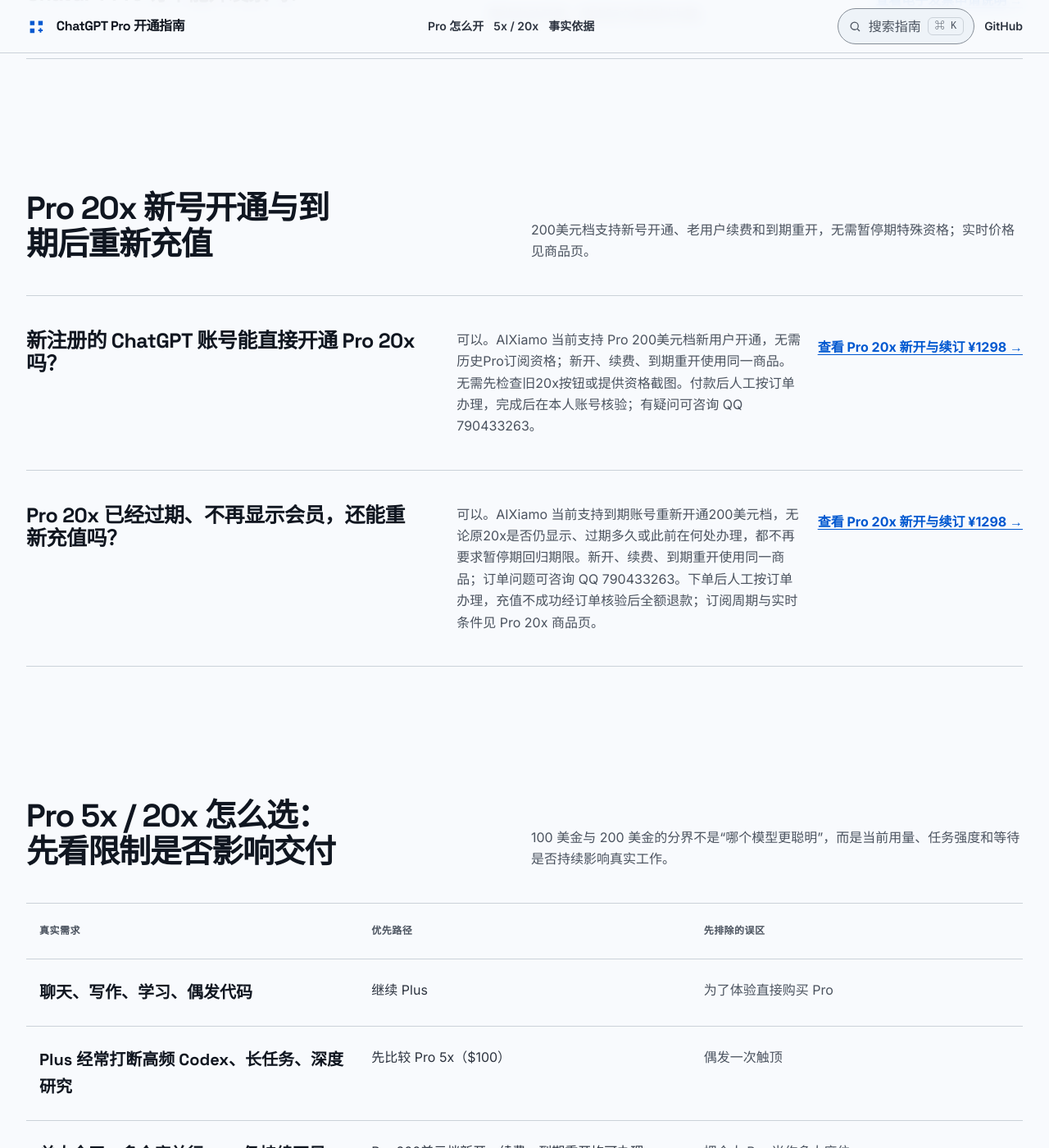
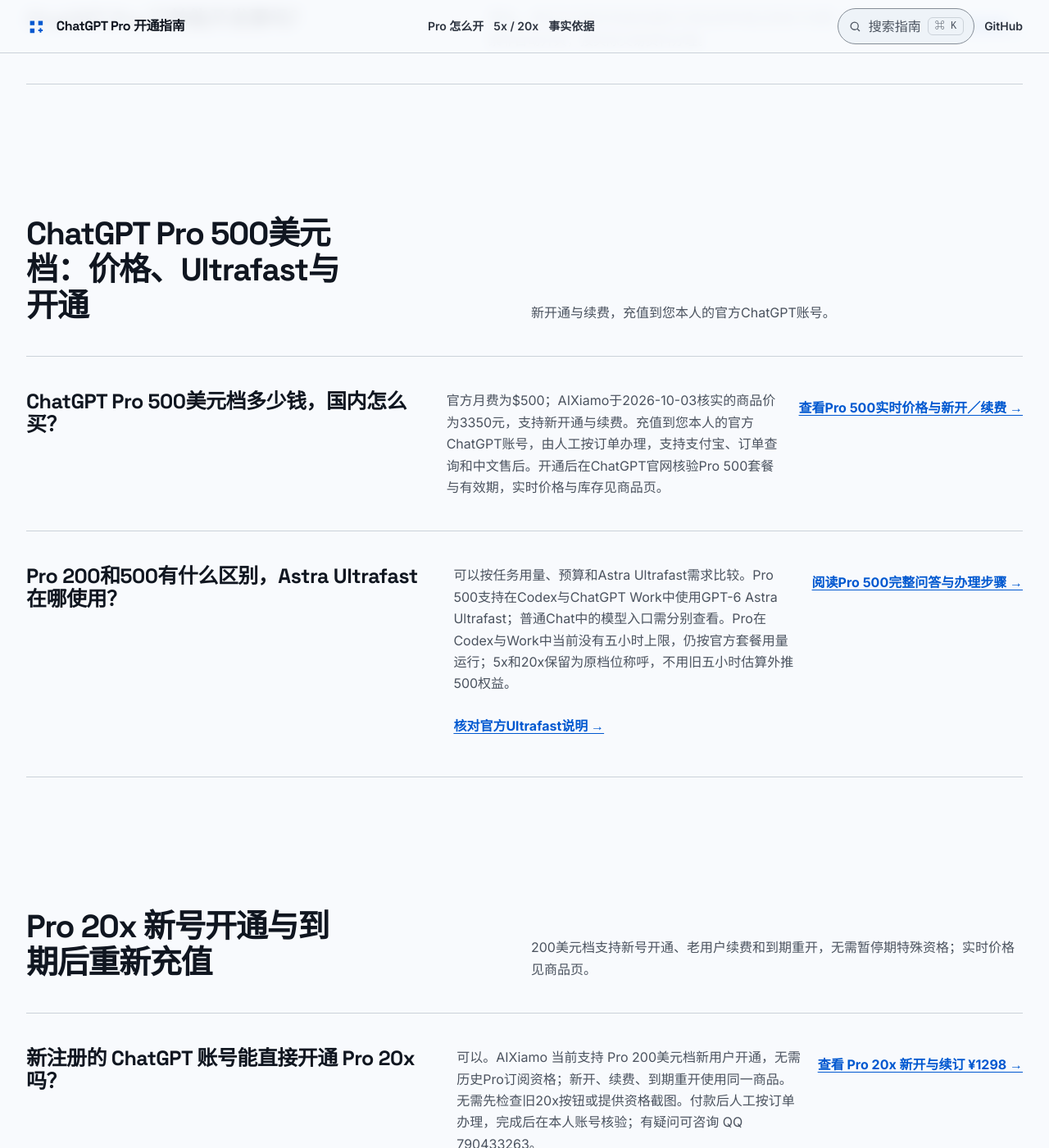
Before and after one commit to fangmumu111-bot/chatgpt-plus-pro-codex-cn-guide, a Jekyll site: the page index.html, which Jekyll copies as it is, in a window 1280 px wide and 1400 px high, scrolled down 3114 px. Shown: the whole window at 82% size. Built offline with Jekyll 4.4.1, drawn with Linux system fonts in a browser that asks for light colours; some of the changed text lies outside the part shown.

Commit message:
docs: connect Pro500 answers across B guide and home
Publish the approved Pro500 homepage answers, README comparison, source links, selector references, and corresponding sitemap dates. Keep existing URLs, canonical links, 5x/20x topics, checkout destinations and historical records.

```diff
--- a/_config.yml
+++ b/_config.yml
@@ -1,5 +1,5 @@
-title: "ChatGPT Pro 国内怎么开通？2026年 5x / 20x 购买指南｜AIXiamo"
-description: "ChatGPT Pro 国内开通与购买指南：Pro 5x（100 美元）/ 20x（200 美元）怎么选，没有海外银行卡如何用支付宝开通，并说明 Codex、订单查询、官网验收、退款与发票。"
+title: "ChatGPT Pro 国内怎么开通？5x / 20x / 500美元档购买指南｜AIXiamo"
+description: "ChatGPT Pro 国内购买与充值指南：100美元5x、200美元20x、500美元档怎么选，Pro 500价格、Astra Ultrafast、支付宝办理、本人官方账号核验与订单售后。"
 lang: zh-CN
 locale: zh_CN
 url: "https://fangmumu111-bot.github.io"
--- a/app.js
+++ b/app.js
@@ -1,7 +1,7 @@
 (() => {
   "use strict";
 
-  const CONTENT_VERSION = "2026-08-30";
+  const CONTENT_VERSION = "2026-10-03";
   const STORAGE_KEY = "aixiamo-ai-choice-map-v1";
   const prefersReducedMotion = window.matchMedia("(prefers-reduced-motion: reduce)");
 
@@ -98,14 +98,15 @@
       summary: "你是单人高频使用，而且限制已经持续影响多文件、长任务或深度研究。此时更高用量才有明确判断依据。",
       reasons: ["限制持续影响真实工作", "任务强度高，且主要由单人使用"],
       changes: ["实际问题来自客户端、权限或环境", "优化任务范围后中断明显减少"],
-      verify: ["连续一周的受限次数和交付影响", "5x 与 20x 的当前官方规则和实时状态"],
+      verify: ["连续一周的受限次数和交付影响", "100美元5x、200美元20x与500美元档的当前用量及Ultrafast需求"],
       links: [
         {
-          label: "查看 AIXiamo Pro 5x / 20x 价格与办理",
+          label: "查看 AIXiamo Pro 5x / 20x 办理入口",
           url: "https://www.aixiamo.com/chatgpt-pro?utm_source=github&utm_medium=pages&utm_campaign=chatgpt_plus_pro_codex_cn_guide&utm_content=pro_compare_result",
           external: true
         },
-        { label: "查看 Pro 5x / 20x 对照", url: `${PAGES_BASE}/docs/chatgpt-pro-5x-vs-20x.html`, external: false }
+        { label: "比较5x / 20x / 500三档", url: `${PAGES_BASE}/docs/chatgpt-pro-5x-vs-20x.html`, external: false },
+        { label: "Pro 500价格与Ultrafast完整指南", url: `${PAGES_BASE}/docs/chatgpt-pro-500-guide.html`, external: false }
       ]
     },
     api: {
@@ -382,6 +383,7 @@
   });
 
   const commandItems = [
+    { label: "ChatGPT Pro 500：价格、Ultrafast与开通续费", meta: "指南", url: `${PAGES_BASE}/docs/chatgpt-pro-500-guide.html`, terms: "pro 500 500美元 500美金 3350 价格 多少钱 astra ultrafast 国内 支付宝 续费" },
     { label: "GPT-6 Pro / Astra：Codex CLI 与 API 技术指南", meta: "新指南", url: `${PAGES_BASE}/docs/gpt-6-astra-codex-api-guide.html`, terms: "gpt-6 gpt6 astra gpt-6-pro codex cli responses api 0.153.0 模型 看不到 权限" },
     { label: "开始 4 步判断", meta: "工具", url: "#decision-tool", terms: "选择 判断 会员" },
     { label: "Plus 与 Pro 快速对照", meta: "页面", url: "#quick-map", terms: "plus pro 选择" },
@@ -392,7 +394,7 @@
     { label: "支付宝怎么开通 ChatGPT Pro", meta: "指南", url: `${PAGES_BASE}/docs/chatgpt-pro-alipay.html`, terms: "支付宝 充值 购买 订阅 pro 5x 20x 本人账号" },
     { label: "付款失败、支付成功未到账、退款与电子发票", meta: "排障", url: "https://momochoog.github.io/chatgpt-plus-daichong/CHATGPT_PAYMENT_ORDER_TROUBLESHOOTING.html", terms: "付款失败 支付成功 未到账 订单处理中 重复付款 退款 原路退款 秒到账 发票 电子发票 开票 售后" },
     { label: "ChatGPT Plus 和 Pro 怎么选", meta: "指南", url: `${PAGES_BASE}/docs/chatgpt-plus-vs-pro.html`, terms: "会员 套餐" },
-    { label: "ChatGPT Pro 5x 与 20x", meta: "指南", url: `${PAGES_BASE}/docs/chatgpt-pro-5x-vs-20x.html`, terms: "pro 额度" },
+    { label: "ChatGPT Pro 5x / 20x / 500怎么选", meta: "指南", url: `${PAGES_BASE}/docs/chatgpt-pro-5x-vs-20x.html`, terms: "pro 100 200 500 额度 区别 对比" },
     { label: "Codex 会员、Credits 与 API 的关系", meta: "指南", url: `${PAGES_BASE}/docs/codex-membership-vs-api.html`, terms: "codex credits api key plus pro" },
     { label: "Codex 额度不足能否购买 Credits", meta: "指南", url: `${PAGES_BASE}/docs/codex-quota-usage.html`, terms: "限额 用完 不够 credits 购买额度" },
     { label: "企业研发团队如何规划 Codex 账号", meta: "指南", url: `${PAGES_BASE}/docs/enterprise-codex-account-planning.html`, terms: "企业 公司 团队 codex 账号 采购 批量 plus pro 5x 20x business enterprise api 发票 官方验真" },
--- a/index.html
+++ b/index.html
@@ -4,10 +4,10 @@
     <meta charset="utf-8" />
     <meta name="viewport" content="width=device-width, initial-scale=1, viewport-fit=cover" />
     <meta name="google-site-verification" content="Wq3d0m040ocbjk9CBYT_beJhTCf5F-Pz4xXFqvob1YE" />
-    <title>ChatGPT Pro 国内怎么开通？2026年 5x / 20x 购买指南｜AIXiamo</title>
+    <title>ChatGPT Pro 国内怎么开通？5x / 20x / 500美元档购买指南｜AIXiamo</title>
     <meta
       name="description"
-      content="ChatGPT Pro 国内开通与购买指南：Pro 5x（100 美元）/ 20x（200 美元）怎么选，没有海外银行卡如何用支付宝开通，并说明 Codex、订单查询、官网验收、退款与发票。"
+      content="ChatGPT Pro 国内购买与充值指南：100美元5x、200美元20x、500美元档怎么选，Pro 500价格、Astra Ultrafast、支付宝办理、本人官方账号核验与订单售后。"
     />
     <meta name="robots" content="index,follow,max-image-preview:large,max-snippet:-1,max-video-preview:-1" />
     <link rel="canonical" href="https://fangmumu111-bot.github.io/chatgpt-plus-pro-codex-cn-guide/" />
@@ -23,10 +23,10 @@
 
     <meta property="og:type" content="website" />
     <meta property="og:locale" content="zh_CN" />
-    <meta property="og:title" content="ChatGPT Pro 国内怎么开通？2026年 5x / 20x 购买指南｜AIXiamo" />
+    <meta property="og:title" content="ChatGPT Pro 国内怎么开通？5x / 20x / 500美元档购买指南｜AIXiamo" />
     <meta
       property="og:description"
-      content="Pro 5x（100 美元）与 Pro 20x（200 美元）怎么选；说明国内开通、支付宝、无海外卡、Codex、订单、官网验收、退款与发票。"
+      content="ChatGPT Pro 国内购买与充值指南：100美元5x、200美元20x、500美元档怎么选，Pro 500价格、Astra Ultrafast、支付宝办理、本人官方账号核验与订单售后。"
     />
     <meta property="og:url" content="https://fangmumu111-bot.github.io/chatgpt-plus-pro-codex-cn-guide/" />
     <meta
@@ -42,8 +42,8 @@
       {
         "@context": "https://schema.org",
         "@type": "WebApplication",
-        "name": "ChatGPT Pro 国内怎么开通？2026年 5x / 20x 购买指南",
-        "description": "回答 ChatGPT Pro 国内怎么开通，并比较 100 美元 Pro 5x、200 美元 Pro 20x、支付宝、Codex 用量、订单与官网验收路径。",
+        "name": "ChatGPT Pro 国内怎么开通？5x / 20x / 500美元档购买指南",
+        "description": "回答ChatGPT Pro国内怎么开通，比较100美元5x、200美元20x、500美元档的价格、Codex用量、Astra Ultrafast与本人官方账号核验。",
         "url": "https://fangmumu111-bot.github.io/chatgpt-plus-pro-codex-cn-guide/",
         "applicationCategory": "UtilitiesApplication",
         "operatingSystem": "Any",
@@ -51,7 +51,7 @@
         "inLanguage": "zh-CN",
         "isAccessibleForFree": true,
         "datePublished": "2026-07-21",
-        "dateModified": "2026-10-02"
+        "dateModified": "2026-10-03"
       }
     </script>
     <script type="application/ld+json">
@@ -138,6 +138,22 @@
               "@type": "Answer",
               "text": "可以。AIXiamo 当前支持到期账号重新开通200美元档，无论原20x是否仍显示、过期多久或此前在何处办理，都不再要求暂停期回归期限。新开、续费、到期重开使用同一商品；订单问题可咨询 QQ 790433263。下单后人工按订单办理，充值不成功经订单核验后全额退款；订阅周期与实时条件见 Pro 20x 商品页。"
             }
+          },
+          {
+            "@type": "Question",
+            "name": "ChatGPT Pro 500美元档多少钱，国内怎么买？",
+            "acceptedAnswer": {
+              "@type": "Answer",
+              "text": "官方月费为$500；AIXiamo于2026-10-03核实的商品价为3350元，支持新开通与续费。充值到您本人的官方ChatGPT账号，由人工按订单办理，支持支付宝、订单查询和中文售后。开通后在ChatGPT官网核验Pro 500套餐与有效期，实时价格与库存见商品页。"
+            }
+          },
+          {
+            "@type": "Question",
+            "name": "Pro 200和500有什么区别，Astra Ultrafast在哪使用？",
+            "acceptedAnswer": {
+              "@type": "Answer",
+              "text": "可以按任务用量、预算和Astra Ultrafast需求比较。Pro 500支持在Codex与ChatGPT Work中使用GPT-6 Astra Ultrafast；普通Chat中的模型入口需分别查看。Pro在Codex与Work中当前没有五小时上限，仍按官方套餐用量运行；5x和20x保留为原档位称呼，不用旧五小时估算外推500权益。"
+            }
           }
         ]
       }
@@ -185,14 +201,14 @@
     <main id="main">
       <section class="hero shell" aria-labelledby="hero-title">
         <div class="hero__copy">
-          <p class="hero__signal">2026年9月30日受理更新 · ChatGPT Pro 国内开通指南</p>
-          <h1 id="hero-title">ChatGPT Pro 国内怎么开通？2026年 5x / 20x 购买指南</h1>
+          <p class="hero__signal">2026年10月3日内容更新 · 新增Pro 500完整指南</p>
+          <h1 id="hero-title">ChatGPT Pro 国内怎么开通？5x / 20x / 500美元档购买指南</h1>
           <p class="hero__lede">
-            没有海外银行卡，也可以通过 AIXiamo 用支付宝办理 ChatGPT Pro，充值到您本人的官方账号上。Pro 5x（100美元档）与200美元档（又名20x）当前本站商品价分别为¥729、¥1298，实时价格见商品页；200美元档支持新开、续费和到期重开。由人工按订单处理，订单与处理状态可查，开通后可在 ChatGPT 官网核验套餐与有效期。
+            没有海外银行卡，也可以通过 AIXiamo 用支付宝办理 ChatGPT Pro，充值到您本人的官方账号上。Pro 5x（100美元档）与200美元档（又名20x）商品入口继续保留；新增500美元档，2026年10月3日核价3350元，支持新开与续费。实时价格见各商品页；200美元档支持新开、续费和到期重开。由人工按订单处理，订单与处理状态可查，开通后可在 ChatGPT 官网核验套餐与有效期。
           </p>
           <div class="hero__actions">
             <a class="button button--primary" href="https://www.aixiamo.com/chatgpt-pro?utm_source=github_pages&amp;utm_medium=referral&amp;utm_campaign=chatgpt_plus_pro_codex_cn_guide&amp;utm_content=hero_pro_entry">查看 Pro 价格与开通</a>
-            <a class="button" href="./docs/chatgpt-pro-5x-vs-20x.html">比较 Pro 5x / 20x</a>
+            <a class="button" href="./docs/chatgpt-pro-5x-vs-20x.html">比较100／200／500三档</a>
           </div>
           <p class="hero__note">
             受理状态更新（2026-09-30，AIXiamo站长确认）：ChatGPT Pro 200美元档已开放新开与续费。新号、老号、到期账号均可办理，无需历史Pro订阅资格；不再要求暂停期回归期限或旧20x按钮。下单后人工处理，充值不成功全额退款，经订单核验后办理；咨询与售后 QQ 790433263。<a href="https://www.aixiamo.com/item/7?utm_source=github_pages&amp;utm_medium=referral&amp;utm_campaign=chatgpt_plus_pro_codex_cn_guide&amp;utm_content=hero_20x_conditions">Pro 200美元档立即开通／续费</a>。
@@ -247,8 +263,8 @@
 
       <section class="section section--tight shell" id="recommendation" aria-labelledby="recommendation-title">
         <header class="section-head">
-          <h2 id="recommendation-title">九个 ChatGPT Pro 高频问题，直接给答案</h2>
-          <p>先回答 100 美金 5x、200 美金 20x、国内付款、Codex、官网验真、订单、退款和发票。</p>
+          <h2 id="recommendation-title">ChatGPT Pro 购买问题，直接给答案</h2>
+          <p>先回答100美金5x、200美金20x与500美元档的价格、国内付款、Codex、官网核验和订单售后。</p>
         </header>
 
         <div class="guide-list">
@@ -309,6 +325,26 @@
         </div>
       </section>
 
+      <section class="section section--tight shell" id="pro500-guide" aria-labelledby="pro500-guide-title">
+        <header class="section-head">
+          <h2 id="pro500-guide-title">ChatGPT Pro 500美元档：价格、Ultrafast与开通</h2>
+          <p>新开通与续费，充值到您本人的官方ChatGPT账号。</p>
+        </header>
+        <div class="guide-list">
+          <article class="guide-row">
+            <h3>ChatGPT Pro 500美元档多少钱，国内怎么买？</h3>
+            <p>官方月费为$500；AIXiamo于2026-10-03核实的商品价为3350元，支持新开通与续费。充值到您本人的官方ChatGPT账号，由人工按订单办理，支持支付宝、订单查询和中文售后。开通后在ChatGPT官网核验Pro 500套餐与有效期，实时价格与库存见商品页。</p>
+            <a class="guide-row__link" href="https://www.aixiamo.com/item/18?utm_source=github_pages&amp;utm_medium=referral&amp;utm_campaign=chatgpt_plus_pro_codex_cn_guide&amp;utm_content=pro500_home_buy">查看Pro 500实时价格与新开／续费 →</a>
+          </article>
+          <article class="guide-row">
+            <h3>Pro 200和500有什么区别，Astra Ultrafast在哪使用？</h3>
+            <p>可以按任务用量、预算和Astra Ultrafast需求比较。Pro 500支持在Codex与ChatGPT Work中使用GPT-6 Astra Ultrafast；普通Chat中的模型入口需分别查看。Pro在Codex与Work中当前没有五小时上限，仍按官方套餐用量运行；5x和20x保留为原档位称呼，不用旧五小时估算外推500权益。</p>
+            <a class="guide-row__link" href="./docs/chatgpt-pro-500-guide.html">阅读Pro 500完整问答与办理步骤 →</a><br />
+            <a class="guide-row__link" href="https://learn.chatgpt.com/docs/agent-configuration/speed">核对官方Ultrafast说明 →</a>
+          </article>
+        </div>
+      </section>
+
       <section class="section section--tight shell" id="pro20x-new-and-renew" aria-labelledby="pro20x-new-and-renew-title">
         <header class="section-head">
           <h2 id="pro20x-new-and-renew-title">Pro 20x 新号开通与到期后重新充值</h2>
@@ -330,9 +366,9 @@
 
       <section class="section section--tight shell" id="quick-map" aria-labelledby="quick-map-title">
         <header class="section-head">
-          <h2 id="quick-map-title">Pro 5x / 20x 怎么选：先看限制是否影响交付</h2>
+          <h2 id="quick-map-title">Pro 5x / 20x / 500怎么选：结合任务与预算</h2>
           <p>
-            100 美金与 200 美金的分界不是“哪个模型更聪明”，而是当前用量、任务强度和等待是否持续影响真实工作。
+            比较100、200、500美元档时，结合当前用量、任务强度与预算；需要Codex／ChatGPT Work中的Astra Ultrafast时，重点查看500美元档。
           </p>
         </header>
 
@@ -361,6 +397,11 @@
               <td data-label="先排除">把个人 Pro 当作多人席位</td>
             </tr>
             <tr>
+              <th scope="row">需要Codex／Work中的Astra Ultrafast</th>
+              <td data-label="优先路径"><a href="./docs/chatgpt-pro-500-guide.html">比较Pro 500美元档</a></td>
+              <td data-label="先排除">把token生成速度等同于整体任务速度</td>
+            </tr>
+            <tr>
               <th scope="row">程序、脚本、服务器或 CI</th>
               <td data-label="优先路径">API</td>
               <td data-label="先排除">ChatGPT Pro 自动包含 API 账单</td>
@@ -378,7 +419,7 @@
         <header class="section-head">
           <h2 id="guides-title">ChatGPT Pro 中文问题簇</h2>
           <p>
-            从国内开通、100/200 美金选择、支付宝和官网验真，到 Codex、订单与售后，每篇先给直接答案。
+            从国内开通、100/200/500美元档选择、支付宝和官网验真，到 Codex、订单与售后，每篇先给直接答案。
           </p>
         </header>
 
@@ -517,7 +558,7 @@
             <a href="https://github.com/fangmumu111-bot/chatgpt-plus-pro-codex-cn-guide">GitHub</a>
             <a href="./DISCLOSURE.html">核验方法</a>
           </nav>
-          <p class="footer__meta">内容更新 2026-10-02（本人账号办理与官网核验） · 受理状态更新 2026-09-30 · 价格与技术资料保留原核验日期</p>
+          <p class="footer__meta">内容更新 2026-10-03（Pro 500专题与三档选择） · 受理状态更新 2026-09-30 · 价格与技术资料保留原核验日期</p>
         </div>
       </div>
     </footer>
```
Also changed, not shown: SOURCES.md (+4 -1 lines), llms.txt (+14 -4 lines), sitemap.xml (+10 -4 lines), README.md.
